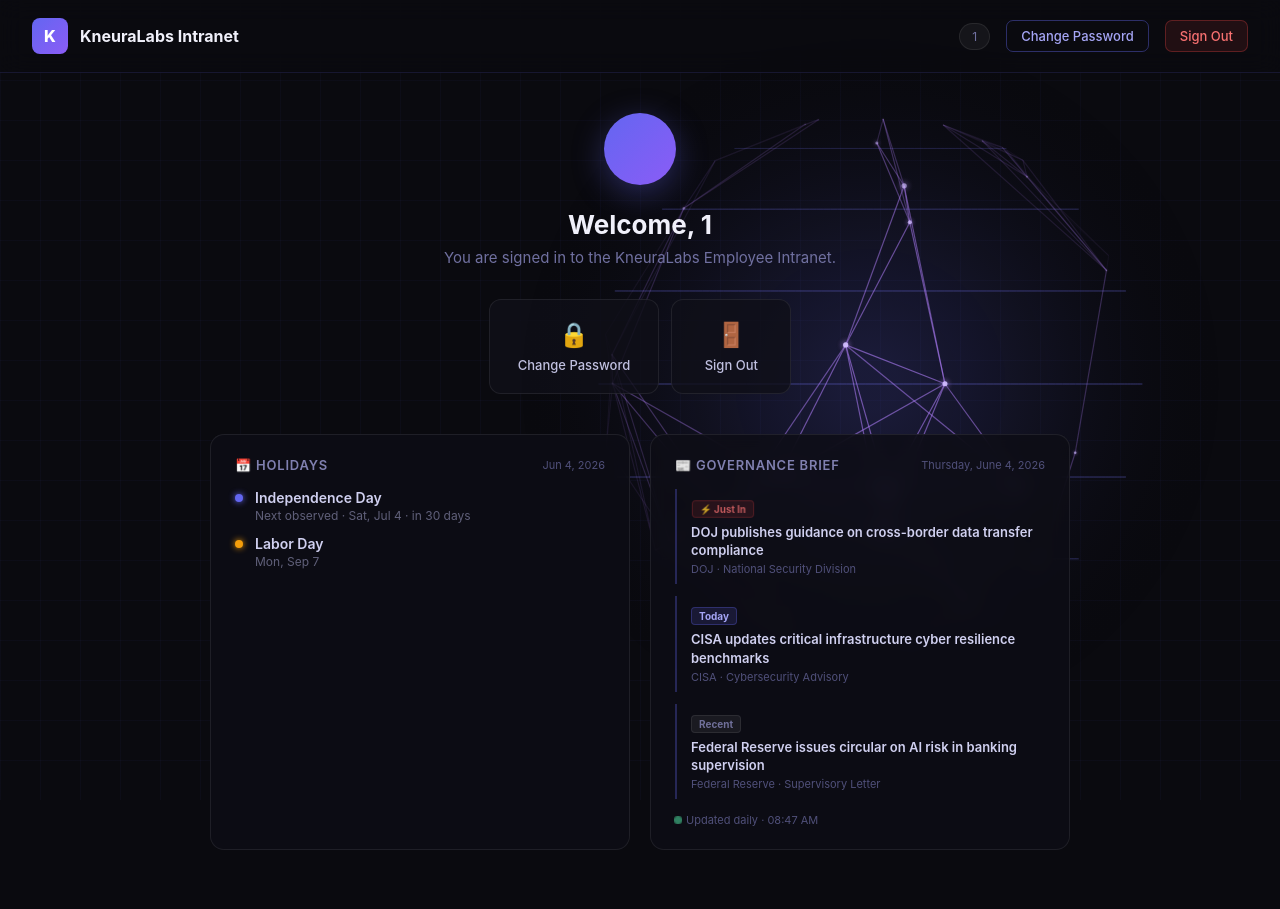
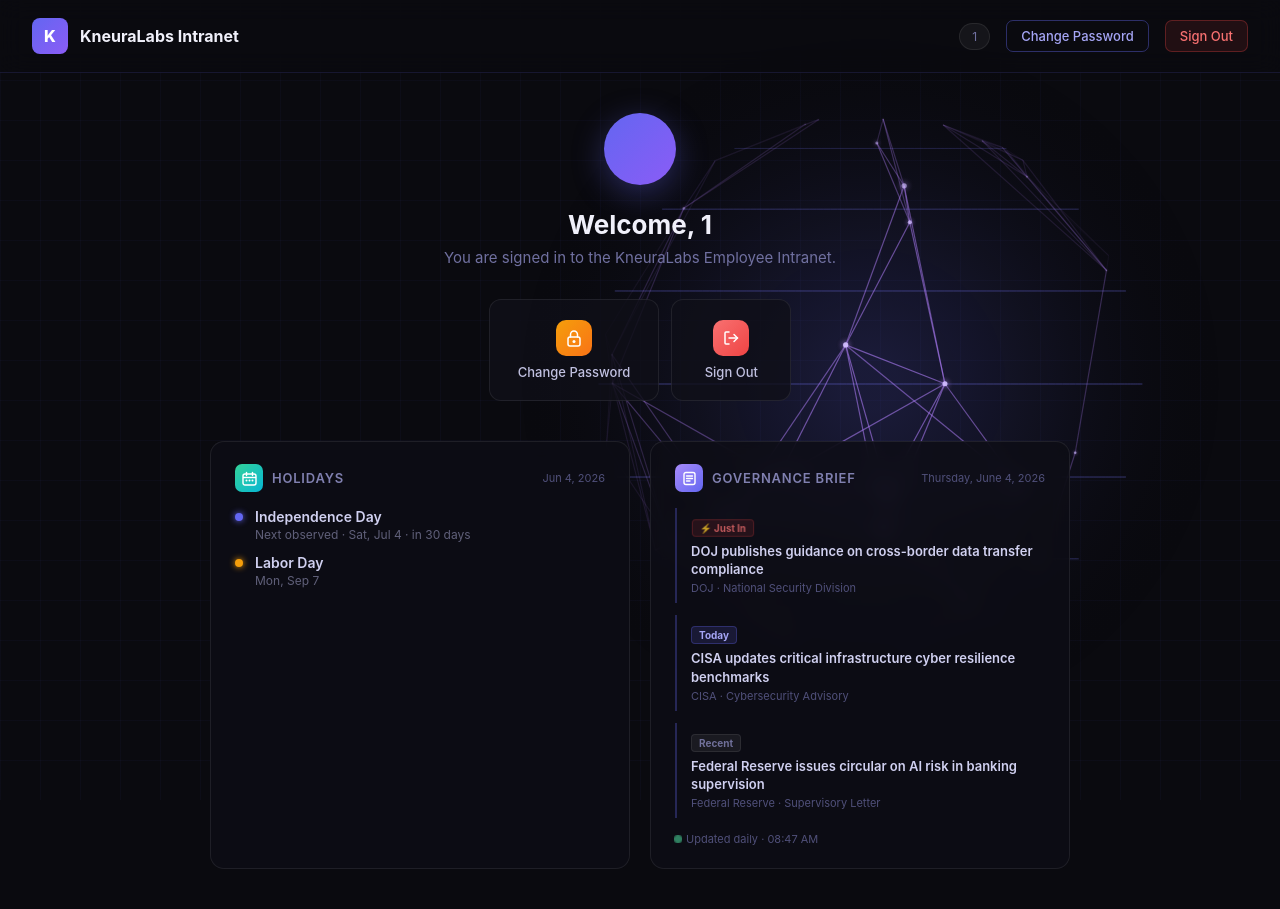
Before and after one commit to kneuralabs/net, a Flask app: page /dashboard in a window 1280 px wide. Shown: the top 909 px of the page. Before the commit the page ends 850 px from the top, so only its background shows below. Run offline with Flask 3, Linux system fonts and the light colour scheme; the visitor is signed in with stand-in values (Sample User, id 1).

Commit message:
Add colorful minimalistic SVG icons for dashboard widgets and action cards (#56)
Replaces emoji icons with inline SVG icons using per-widget gradient backgrounds:
- Holidays: emerald→cyan gradient with calendar SVG
- Governance Brief: violet→indigo gradient with document SVG
- Change Password: amber→orange gradient with lock SVG
- Sign Out: rose→red gradient with exit-arrow SVG

https://claude.ai/code/session_012kzRGjQZJ6v31PTpQdkZgp

Co-authored-by: Claude <noreply@anthropic.com>

```diff
--- a/templates/dashboard.html
+++ b/templates/dashboard.html
@@ -143,7 +143,15 @@
     .widget-title {
       font-size: 13px; font-weight: 600; color: #8080b0;
       text-transform: uppercase; letter-spacing: .06em;
+      display: flex; align-items: center; gap: 9px;
     }
+
+    .w-icon {
+      width: 28px; height: 28px; border-radius: 7px;
+      display: inline-flex; align-items: center; justify-content: center;
+      flex-shrink: 0;
+    }
+    .w-icon svg { display: block; }
 
     .widget-date {
       font-size: 11px; color: #50507a;
@@ -357,11 +365,27 @@
 
       <div class="actions">
         <a href="/change-password" class="action-card">
-          <span class="icon">&#128274;</span>
+          <span class="icon">
+            <span class="w-icon" style="background:linear-gradient(135deg,#f59e0b,#f97316);width:36px;height:36px;border-radius:10px">
+              <svg width="18" height="18" viewBox="0 0 18 18" fill="none" xmlns="http://www.w3.org/2000/svg">
+                <rect x="3" y="8" width="12" height="9" rx="2" stroke="white" stroke-width="1.5" fill="none"/>
+                <path d="M5.5 8V5.5a3.5 3.5 0 0 1 7 0V8" stroke="white" stroke-width="1.5" stroke-linecap="round"/>
+                <circle cx="9" cy="12.5" r="1.5" fill="white"/>
+              </svg>
+            </span>
+          </span>
           Change Password
         </a>
         <a href="/logout" class="action-card">
-          <span class="icon">&#128682;</span>
+          <span class="icon">
+            <span class="w-icon" style="background:linear-gradient(135deg,#f87171,#ef4444);width:36px;height:36px;border-radius:10px">
+              <svg width="18" height="18" viewBox="0 0 18 18" fill="none" xmlns="http://www.w3.org/2000/svg">
+                <path d="M7 3H4a1 1 0 0 0-1 1v10a1 1 0 0 0 1 1h3" stroke="white" stroke-width="1.5" stroke-linecap="round"/>
+                <path d="M12 5.5l3.5 3.5-3.5 3.5" stroke="white" stroke-width="1.5" stroke-linecap="round" stroke-linejoin="round"/>
+                <line x1="7" y1="9" x2="15.5" y2="9" stroke="white" stroke-width="1.5" stroke-linecap="round"/>
+              </svg>
+            </span>
+          </span>
           Sign Out
         </a>
       </div>
@@ -373,7 +397,20 @@
       <!-- Holiday Widget -->
       <div class="widget" id="holiday-widget">
         <div class="widget-header">
-          <span class="widget-title">&#128197; Holidays</span>
+          <span class="widget-title">
+            <span class="w-icon" style="background:linear-gradient(135deg,#34d399,#06b6d4)">
+              <svg width="15" height="15" viewBox="0 0 15 15" fill="none" xmlns="http://www.w3.org/2000/svg">
+                <rect x="1" y="3" width="13" height="11" rx="2" stroke="white" stroke-width="1.4" fill="none"/>
+                <path d="M1 6.5h13" stroke="white" stroke-width="1.4"/>
+                <line x1="4.5" y1="1.5" x2="4.5" y2="4.5" stroke="white" stroke-width="1.4" stroke-linecap="round"/>
+                <line x1="10.5" y1="1.5" x2="10.5" y2="4.5" stroke="white" stroke-width="1.4" stroke-linecap="round"/>
+                <circle cx="4.5" cy="9.5" r="1" fill="white"/>
+                <circle cx="7.5" cy="9.5" r="1" fill="white"/>
+                <circle cx="10.5" cy="9.5" r="1" fill="white"/>
+              </svg>
+            </span>
+            Holidays
+          </span>
           <span class="widget-date" id="today-label"></span>
         </div>
         <div id="holiday-body"></div>
@@ -382,7 +419,17 @@
       <!-- Governance Brief -->
       <div class="widget">
         <div class="widget-header">
-          <span class="widget-title">&#128240; Governance Brief</span>
+          <span class="widget-title">
+            <span class="w-icon" style="background:linear-gradient(135deg,#a78bfa,#6366f1)">
+              <svg width="15" height="15" viewBox="0 0 15 15" fill="none" xmlns="http://www.w3.org/2000/svg">
+                <rect x="2" y="1.5" width="11" height="12" rx="2" stroke="white" stroke-width="1.4" fill="none"/>
+                <line x1="4.5" y1="5" x2="10.5" y2="5" stroke="white" stroke-width="1.4" stroke-linecap="round"/>
+                <line x1="4.5" y1="7.5" x2="10.5" y2="7.5" stroke="white" stroke-width="1.4" stroke-linecap="round"/>
+                <line x1="4.5" y1="10" x2="8" y2="10" stroke="white" stroke-width="1.4" stroke-linecap="round"/>
+              </svg>
+            </span>
+            Governance Brief
+          </span>
           <span class="widget-date" id="brief-date"></span>
         </div>
         <div id="brief-body"></div>
```
